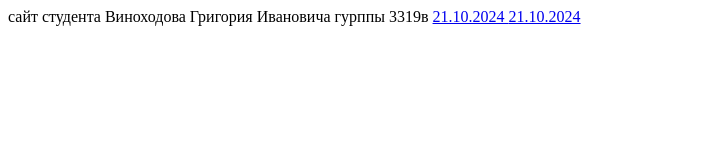
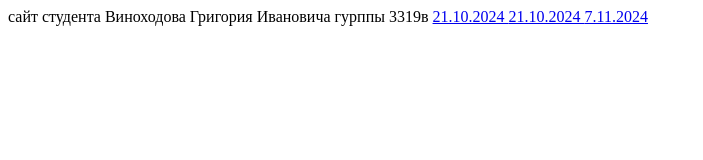
Before and after one commit to pierdoler1212/pierdoler1212.github.io, a plain HTML site: page index.html in a window 1280 px wide. Shown: the whole page, without its empty margins (0-703 px from the left). Drawn offline with Linux system fonts and the light colour scheme.

Commit message:
Update index.html

```diff
--- a/index.html
+++ b/index.html
@@ -4,6 +4,7 @@
             сайт студента Виноходова Григория Ивановича гурппы 3319в
             <a href="popoKypilMaionez.html"> 21.10.2024 <a/>
                 <a href="popo goida.html"> 21.10.2024 <a/>
+                    <a href="Popo ghoul.html"> 7.11.2024 <a/>
         </body>
     </head>
                 </html>
```
